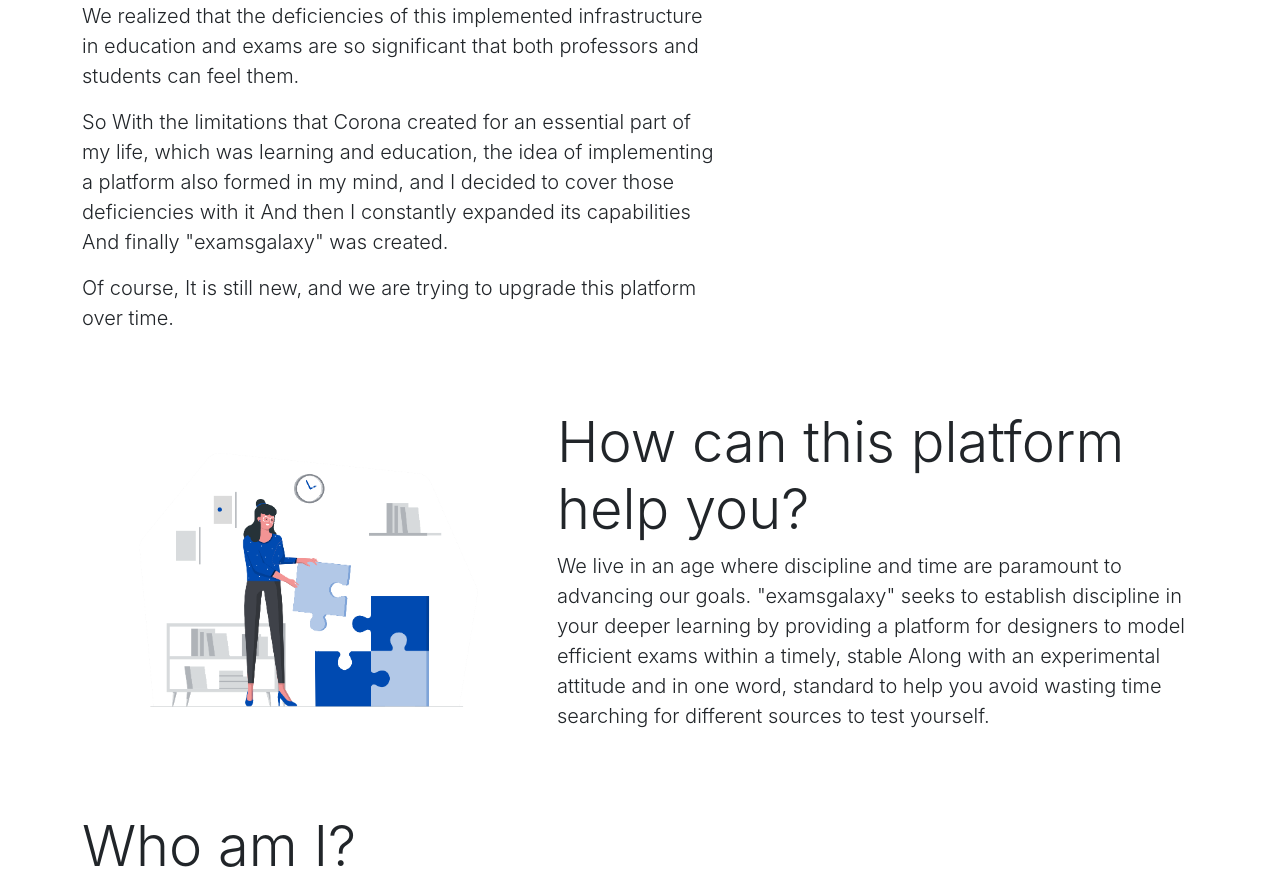
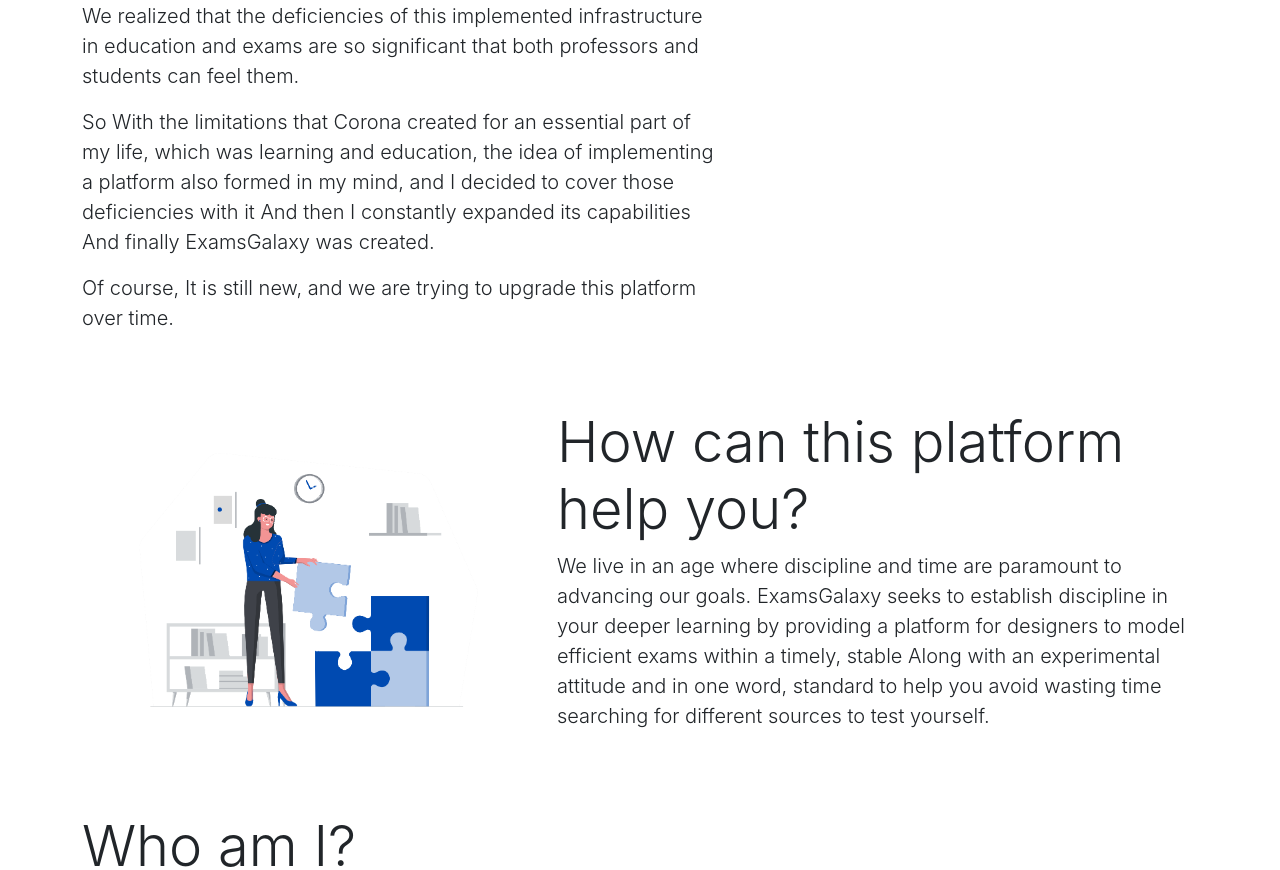
Before and after one commit to alireza-jahandoost/main-app-examining, a Next.js app: page /about-us in a window 1280 px wide. Shown: the part 613-1483 px from the top of the page. Built offline with nearby package versions, Linux system fonts and the light colour scheme.

Commit message:
Fix bug in about us page

```diff
--- a/pages/about-us.jsx
+++ b/pages/about-us.jsx
@@ -62,7 +62,7 @@ const AboutUs = () => {
               of my life, which was learning and education, the idea of
               implementing a platform also formed in my mind, and I decided to
               cover those deficiencies with it And then I constantly expanded
-              its capabilities And finally "examsgalaxy" was created.
+              its capabilities And finally ExamsGalaxy was created.
             </p>
 
             <p className="lead">
@@ -90,8 +90,8 @@ const AboutUs = () => {
             <h2 className="display-4">How can this platform help you?</h2>
             <p className="lead">
               We live in an age where discipline and time are paramount to
-              advancing our goals. "examsgalaxy" seeks to establish discipline
-              in your deeper learning by providing a platform for designers to
+              advancing our goals. ExamsGalaxy seeks to establish discipline in
+              your deeper learning by providing a platform for designers to
               model efficient exams within a timely, stable Along with an
               experimental attitude and in one word, standard to help you avoid
               wasting time searching for different sources to test yourself.
```
